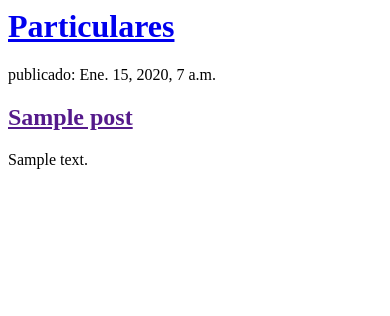
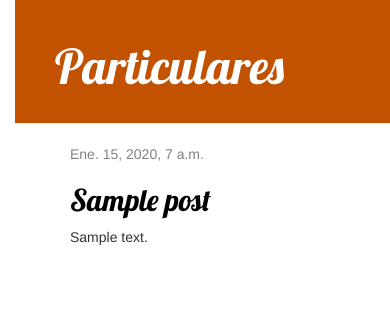
Before and after one commit to gianstorani/repoparticulares, a Django app: page / in a window 390 px wide. Shown: the top 316 px of the page. Run offline with Django 3.2, Linux system fonts and the light colour scheme; tables that the repository leaves empty hold one stand-in row (values such as "Sample post"); some libraries are stand-ins or nearby versions.

Commit message:
Agregadas vistas y plantilla para el detalle del post del blog  tambien CSS

```diff
--- /dev/null
+++ b/sitio/static/css/sitio.css
@@ -0,0 +1,53 @@
+h1 a, h2 a {
+    color: #C25100;
+    font-family: 'Lobster'
+}
+body {
+    padding-left: 15px;
+}
+.page-header {
+    background-color: #C25100;
+    margin-top: 0;
+    padding: 20px 20px 20px 40px;
+}
+
+.page-header h1, .page-header h1 a, .page-header h1 a:visited, .page-header h1 a:active {
+    color: #ffffff;
+    font-size: 36pt;
+    text-decoration: none;
+}
+
+.content {
+    margin-left: 40px;
+}
+
+h1, h2, h3, h4 {
+    font-family: 'Lobster', cursive;
+}
+
+.date {
+    color: #828282;
+}
+
+.save {
+    float: right;
+}
+
+.post-form textarea, .post-form input {
+    width: 100%;
+}
+
+.top-menu, .top-menu:hover, .top-menu:visited {
+    color: #ffffff;
+    float: right;
+    font-size: 26pt;
+    margin-right: 20px;
+}
+
+.post {
+    margin-bottom: 70px;
+}
+
+.post h2 a, .post h2 a:visited {
+    color: #000000;
+}
--- /dev/null
+++ b/sitio/templates/sitio/base.html
@@ -0,0 +1,23 @@
+{% load static %}
+<html>
+    <head>
+        <title>Particulares</title>
+        <link rel="stylesheet" href="//maxcdn.bootstrapcdn.com/bootstrap/3.2.0/css/bootstrap.min.css">
+        <link rel="stylesheet" href="//maxcdn.bootstrapcdn.com/bootstrap/3.2.0/css/bootstrap-theme.min.css">
+        <link href='//fonts.googleapis.com/css?family=Lobster&subset=latin,latin-ext' rel='stylesheet' type='text/css'>
+        <link rel="stylesheet" href="{% static 'css/sitio.css' %}">
+    </head>
+    <body>
+        <div class="page-header">
+            <h1><a href="/">Particulares</a></h1>
+        </div>
+        <div class="content container">
+            <div class="row">
+                <div class="col-md-8">
+                {% block content %}
+                {% endblock %}
+                </div>
+            </div>
+        </div>
+    </body>
+</html>
--- a/sitio/templates/sitio/post_list.html
+++ b/sitio/templates/sitio/post_list.html
@@ -1,17 +1,13 @@
-<html>
-    <head>
-        <title>Particulares</title>
-    </head>
-    <body>
-        <div>
-            <h1><a href="/">Particulares</a></h1>
-        </div>
-        {% for post in posts %}
-        <div>
-            <p> publicado: {{ post.published_date }}</p>
-            <h2><a href="">{{ post.title }}</a></h2>
+{% extends 'sitio/base.html' %}
+
+{% block content %}
+    {% for post in posts %}
+        <div class="post">
+            <div class="date">
+                {{ post.published_date }}
+            </div>
+            <h2><a href="{% url 'post_detail' pk=post.pk %}">{{ post.title }}</a></h2>
             <p>{{ post.text|linebreaksbr }}</p>
         </div>
     {% endfor %}
-    </body>
-</html>
+{% endblock %}
--- a/sitio/urls.py
+++ b/sitio/urls.py
@@ -3,4 +3,5 @@ from . import views
 
 urlpatterns = [
     path('', views.post_list, name='post_list'),
+    path('post/<int:pk>/', views.post_detail, name='post_detail'),
 ]
--- a/sitio/views.py
+++ b/sitio/views.py
@@ -1,7 +1,11 @@
-from django.shortcuts import render
+from django.shortcuts import render, get_object_or_404
 from django.utils import timezone
 from .models import Post
 
 def post_list(request):
     posts = Post.objects.filter(published_date__lte=timezone.now()).order_by('published_date')
     return render(request, 'sitio/post_list.html', {'posts': posts})
+
+def post_detail(request, pk):
+    post = get_object_or_404(Post, pk=pk)
+    return render(request, 'sitio/post_detail.html', {'post': post})
```
Also changed, not shown: sitio/templates/sitio/post_detail.html (added, +13 -0 lines).
